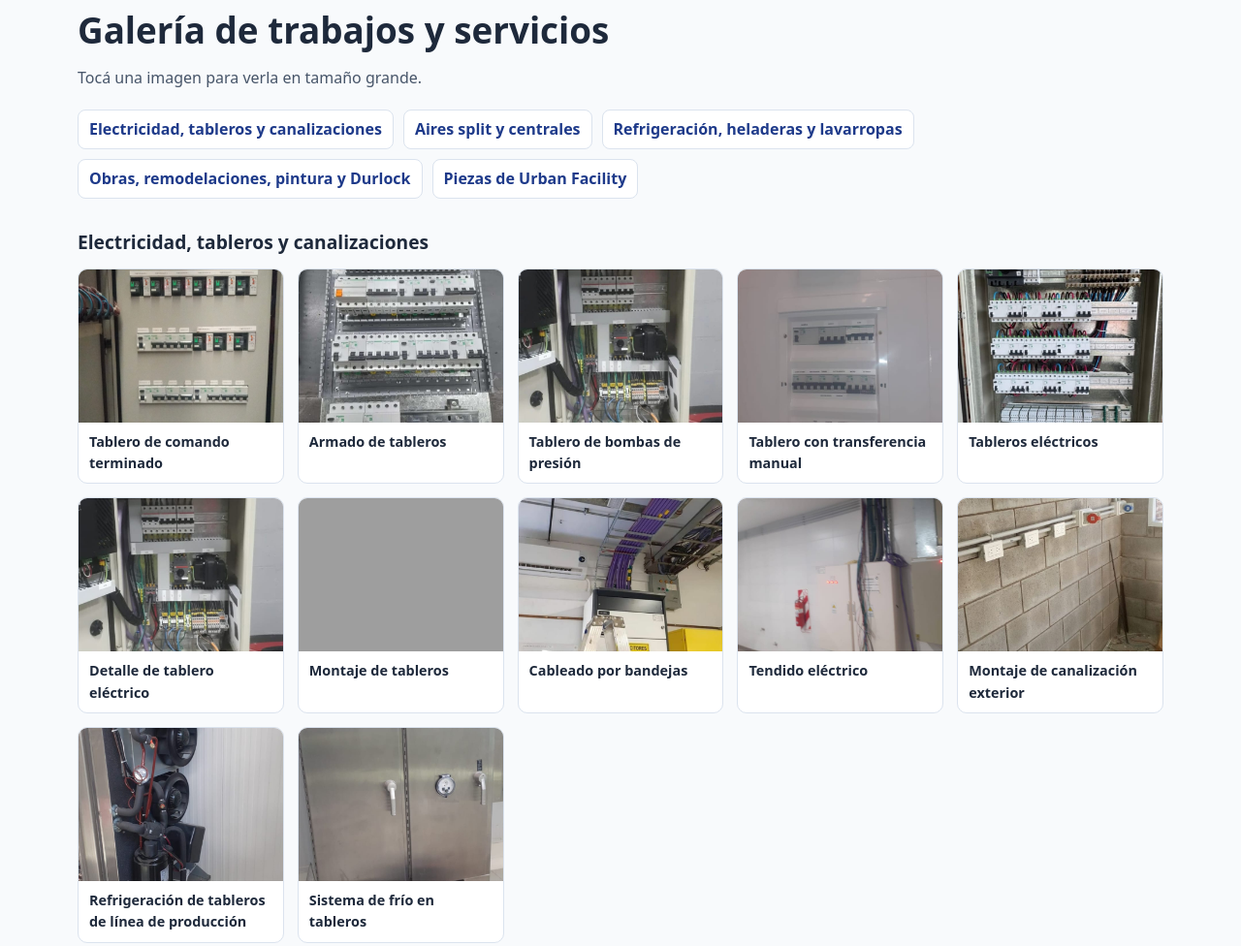
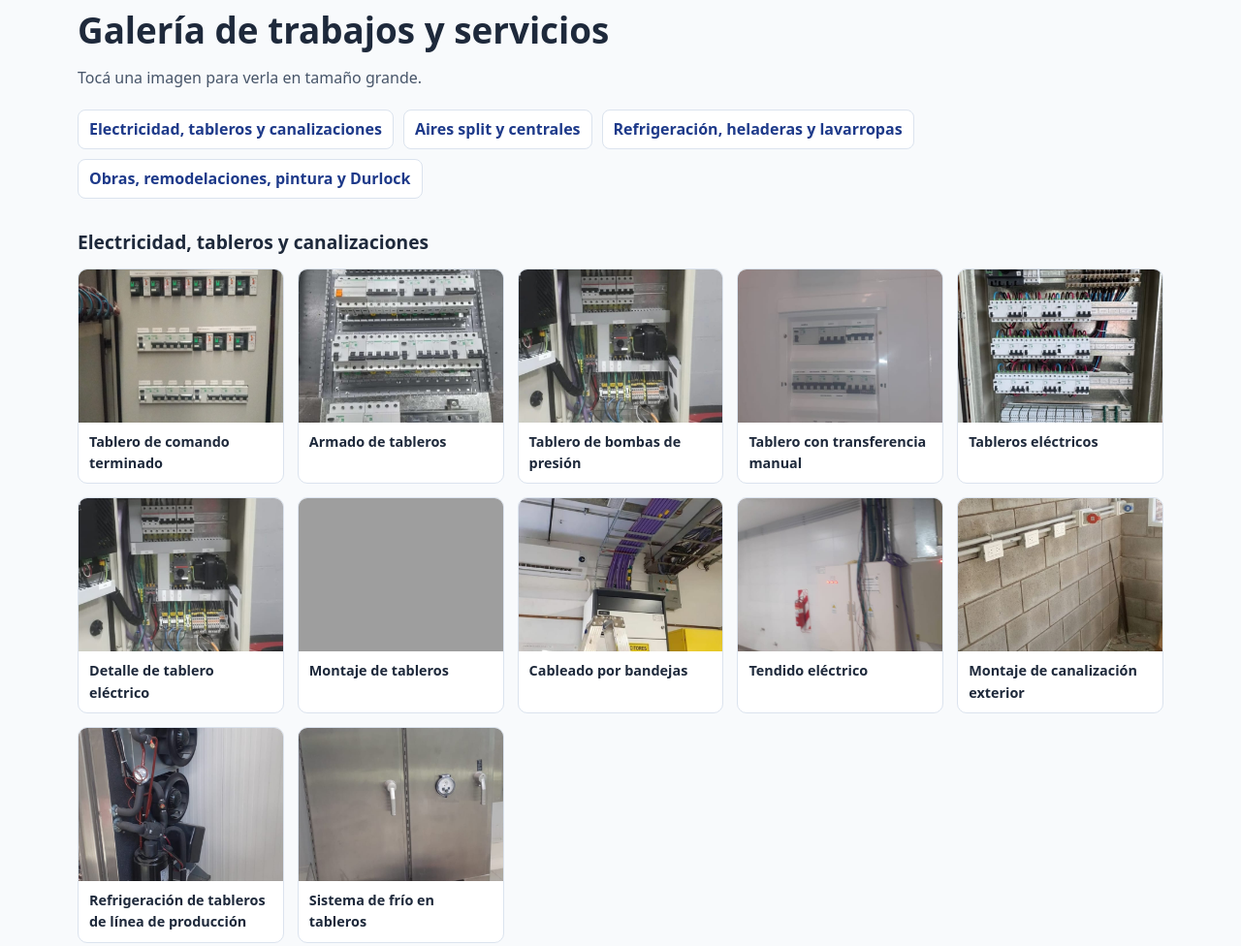
Before and after one commit to leoezesegovia1-collab/urban-facility, a plain HTML site: page index.html in a window 1280 px wide. Shown: the part 1305-2281 px from the top of the page at 97% size. Drawn offline with Linux system fonts and the light colour scheme; grey boxes are pictures that could not be loaded.

Commit message:
Update index.html

```diff
--- a/index.html
+++ b/index.html
@@ -111,7 +111,6 @@
             aspect-ratio: 4 / 3;
             object-fit: cover;
         }
-        .promo .gallery-image img { object-fit: contain; }
         figcaption { padding: 9px 11px; font-size: .9rem; font-weight: 650; }
         figcaption small { display: block; color: var(--muted); font-weight: 400; }
 
@@ -181,7 +180,7 @@
     <main class="wrap">
         <section aria-labelledby="servicios">
             <h2 id="servicios">Servicios</h2>
-            <p class="intro">Atendemos trabajos puntuales y coordinamos mantenimiento preventivo y correctivo para propiedades y empresas con varias sedes.</p>
+            <p class="intro">Atendemos trabajos puntuales y coordinamos mantenimiento preventivo y correctivo para propiedades y empresas.</p>
 
             <div class="services">
                 <article class="service">
@@ -303,20 +302,6 @@
                     ["FINALIZACION OBRA DE ISLA.jpeg", "Finalización de obra en isla"],
                     ["CABAÑA EN ISLA FINAL.jpeg", "Cabaña en isla terminada"]
                 ]
-            },
-            {
-                id: "piezas",
-                title: "Piezas de Urban Facility",
-                photos: [
-                    ["NUEVA 1.jpeg", "Climatización y electromecánica"],
-                    ["NUEVA 2.jpeg", "Mantenimiento industrial e instalaciones"],
-                    ["NUEVA 3.jpeg", "Servicios eléctricos y electromecánicos"],
-                    ["NUEVA 4.jpeg", "Obras y remodelaciones"],
-                    ["NUEVA 5.jpeg", "Mantenimiento integral"],
-                    ["NUEVA 6.jpeg", "Servicios para hogares y empresas"],
-                    ["NUEVA 7.jpeg", "Instalaciones y obras"],
-                    ["NUEVA 8.jpeg", "Urban Facility"]
-                ]
             }
         ];
 
@@ -370,7 +355,7 @@
 
             const section = document.createElement("section");
             section.id = category.id;
-            section.className = category.id === "piezas" ? "gallery-category promo" : "gallery-category";
+            section.className = "gallery-category";
 
             const heading = document.createElement("h3");
             heading.id = category.id + "-title";
```
